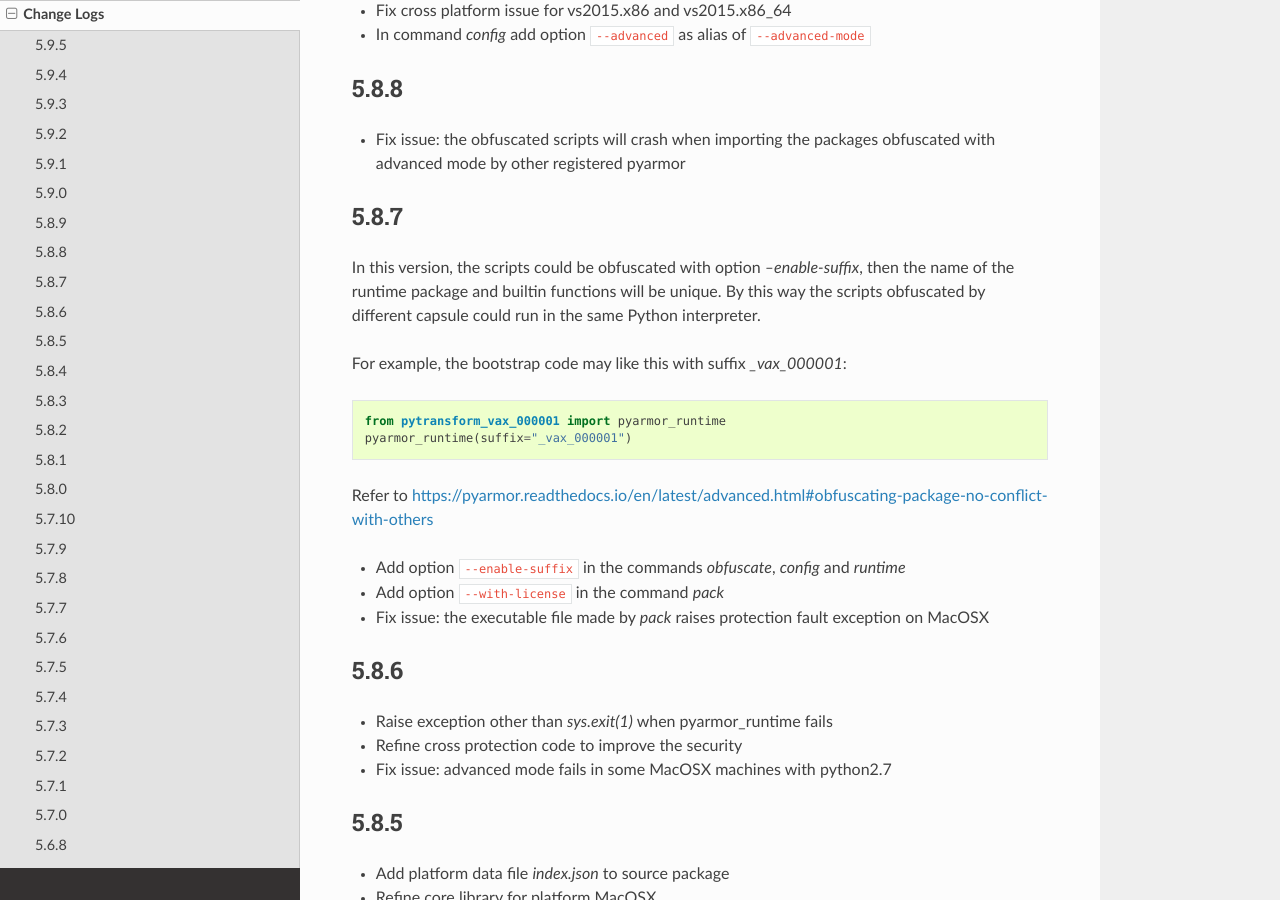
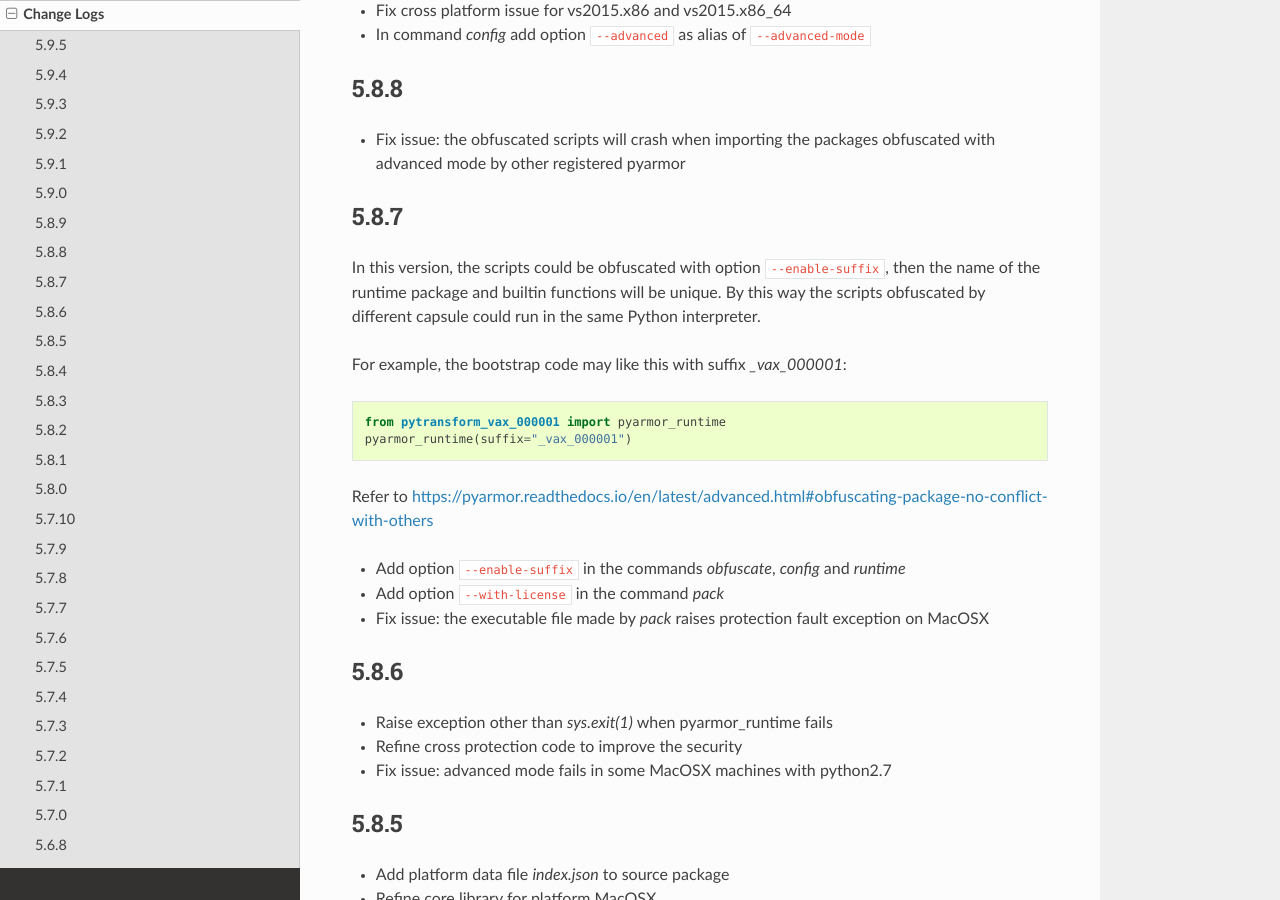
Before and after one commit to dashingsoft/pyarmor, a Sphinx documentation site: the page built from docs/change-logs.rst, in a window 1280 px wide and 900 px high, scrolled down 2009 px. Built offline with Sphinx 7.4.7 and the Read the Docs theme 2.0.0, drawn with Linux system fonts in a browser that asks for light colours.

Commit message:
Fix format error

```diff
--- a/docs/change-logs.rst
+++ b/docs/change-logs.rst
@@ -90,7 +90,7 @@
 
 5.8.7
 -----
-In this version, the scripts could be obfuscated with option `--enable-suffix`,
+In this version, the scripts could be obfuscated with option ``--enable-suffix``,
 then the name of the runtime package and builtin functions will be unique. By
 this way the scripts obfuscated by different capsule could run in the same
 Python interpreter.
```
